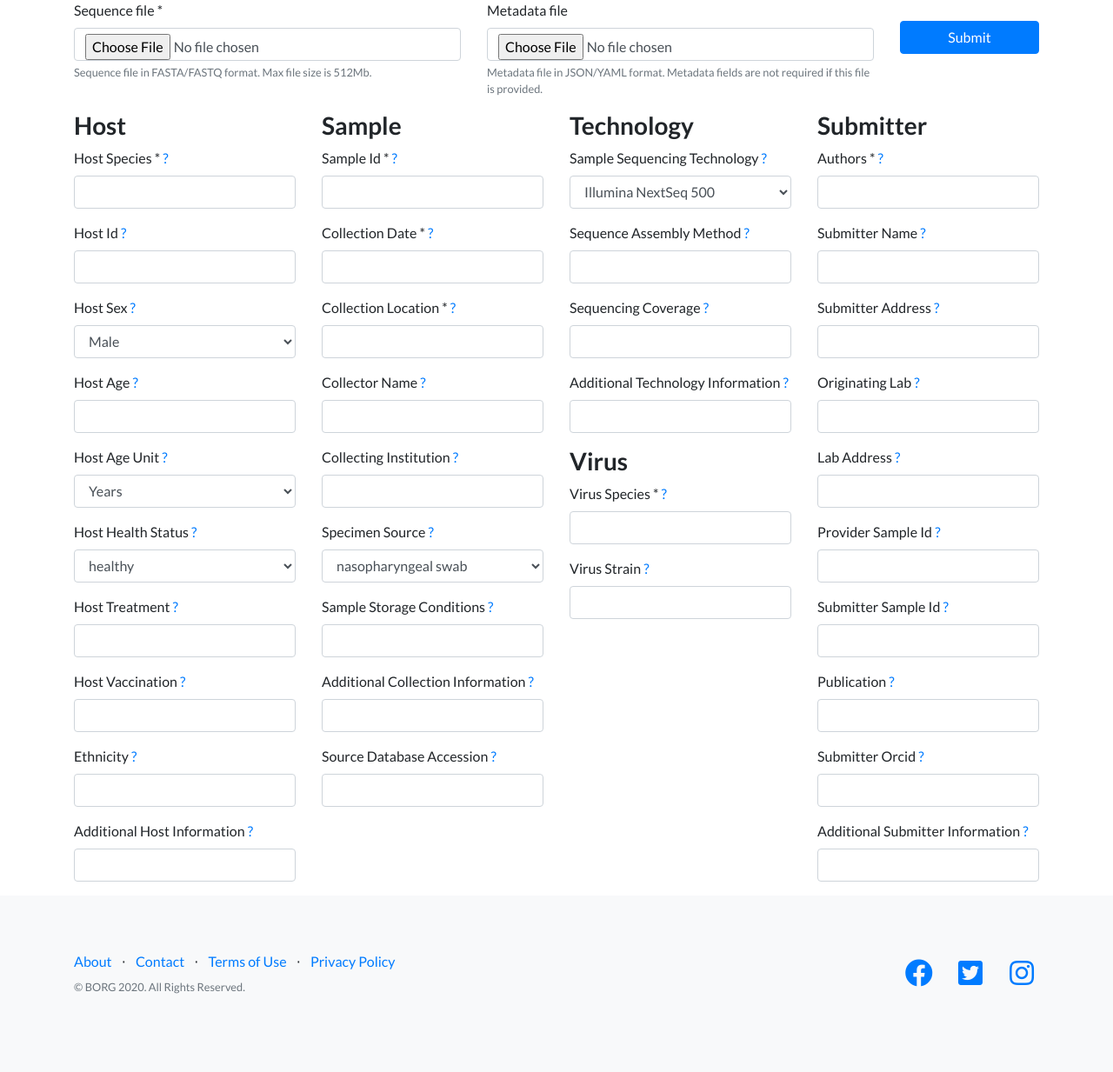
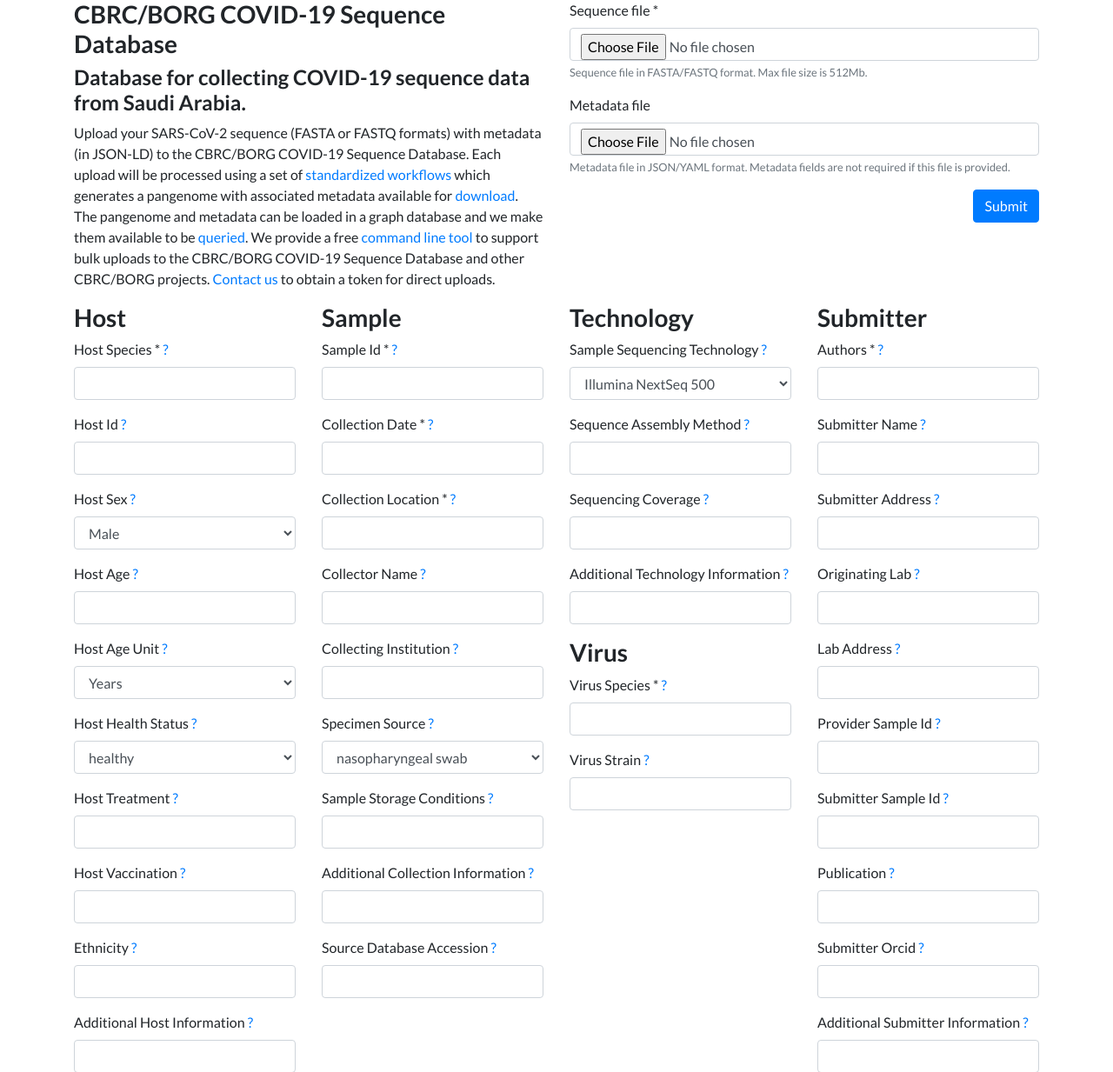
Before and after one commit to bio-ontology-research-group/covidweb, a Django app: page /upload/ in a window 1280 px wide. Shown: the part 56-1289 px from the top of the page at 87% size. Before the commit the page ends 1199 px from the top, so only its background shows below. Run offline with Django 3.2, Linux system fonts and the light colour scheme; parts of the project's set-up code (start-up, migrations or seed data) failed here and were passed over; some libraries are stand-ins or nearby versions.

Commit message:
home page

```diff
--- a/covidweb/apps/uploader/templates/uploader/form.html
+++ b/covidweb/apps/uploader/templates/uploader/form.html
@@ -7,8 +7,34 @@
       enctype="multipart/form-data">
   {% csrf_token %}
   <div class="row">
+    <div class="col-6">
+        <h3>CBRC/BORG COVID-19 Sequence Database</h3>
+	<h4>Database for collecting COVID-19 sequence data from Saudi
+	  Arabia.</h4>
+	<p>
+	  Upload your SARS-CoV-2 sequence (FASTA or FASTQ formats)
+	  with metadata (in JSON-LD) to the CBRC/BORG COVID-19
+	  Sequence Database.  Each upload will be processed using a
+	  set
+	  of <a href="https://workbench.cborg.cbrc.kaust.edu.sa/projects/cborg-j7d0g-3yx09joxonkhbru#Workflows">standardized
+	  workflows</a> which generates a pangenome with associated
+	  metadata available for
+	  <a href="https://workbench.cborg.cbrc.kaust.edu.sa/projects/cborg-j7d0g-zcdm4l3ts28ioqo#Data_collections">download</a>. The
+	  pangenome and metadata can be loaded in a graph database and
+	  we make them available to
+	  be <a href="https://sparql.cbrc.kaust.edu.sa/XXXXXX">queried</a>.
+
+	  We provide a
+	  free <a href="https://github.com/bio-ontology-research-group/XXXXXX">command
+	  line tool</a> to support bulk uploads to the CBRC/BORG
+	  COVID-19 Sequence Database and other CBRC/BORG
+	  projects. <a href="https://cemse.kaust.edu.sa/borg/people">Contact
+	  us</a> to obtain a token for direct uploads.
+	</p>
+
+    </div>
+    <div class="col-6">
     {% for field in form.file_fields %}
-    <div class="col-5">
       <div class="form-group">
 	<label for="{{ field.auto_id }}">{{ field.label }}
 	  {% if field.field.required %}
@@ -23,11 +49,8 @@
 	  {{ field.errors.0 }}
 	</small>
       </div>
-    </div>
-    {% endfor %}
-    <div class="col-2 text-center">
-      <br/>
-      <button class="btn btn-primary w-100" type="submit">Submit</button>
+      {% endfor %}
+      <button class="btn btn-primary float-right" type="submit">Submit</button>
     </div>
   </div>
   <div class="row" id="metadata_fields">
--- a/covidweb/templates/base.html
+++ b/covidweb/templates/base.html
@@ -11,7 +11,7 @@
     <meta name="author" content="">
     <link rel="icon" href="../../favicon.ico">
 
-    <title>BioChallenge</title>
+    <title>CBRC/BORG COVID-19 Sequence Database</title>
 
     <!-- CSS -->
     <link href="{% static "yarn/bootstrap/dist/css/bootstrap.min.css" %}" rel="stylesheet">
--- a/covidweb/urls.py
+++ b/covidweb/urls.py
@@ -18,9 +18,10 @@
 from django.views.generic import TemplateView
 from django.conf.urls.static import static
 from django.conf import settings
+from covidweb.views import HomePageView
 
 urlpatterns = [
-    path('', TemplateView.as_view(template_name='home.html'), name='home'),
+    path('', HomePageView.as_view(), name='home'),
     path('admin/', admin.site.urls),
     path('accounts/', include('accounts.urls')),
     path('upload/', include('uploader.urls')),
```
Also changed, not shown: covidweb/views.py (added, +10 -0 lines).
